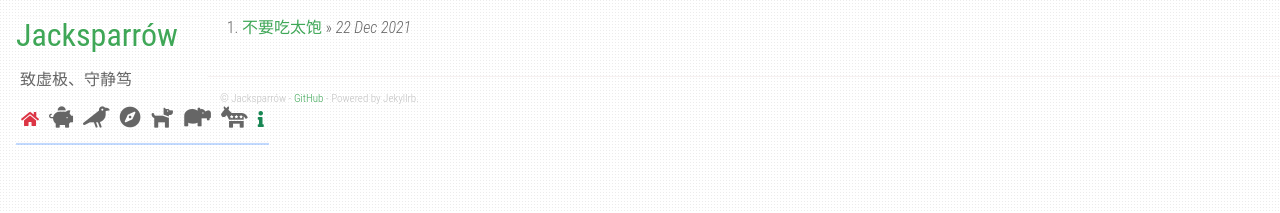
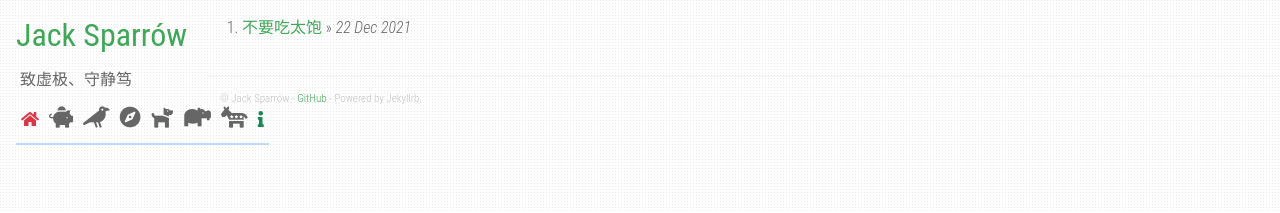
Before and after one commit to Yulinyi/jacksparrow.cn, a Jekyll site: the page built from index.html, in a window 1280 px wide. Shown: the top 213 px of the page. Built offline with Jekyll 4.4.1, drawn with Linux system fonts in a browser that asks for light colours; the list of posts is cut into pages by our own code.

Commit message:
Update _config.yml

```diff
--- a/_config.yml
+++ b/_config.yml
@@ -1,6 +1,6 @@
 title:  余林翼
 description: My Personal Stack Problems
-author: Jacksparrów
+author: Jack Sparrów
 github: https://jacksparrow.cn
 about: 致虚极、守静笃
 disqus_shortname: stackproblems
```
